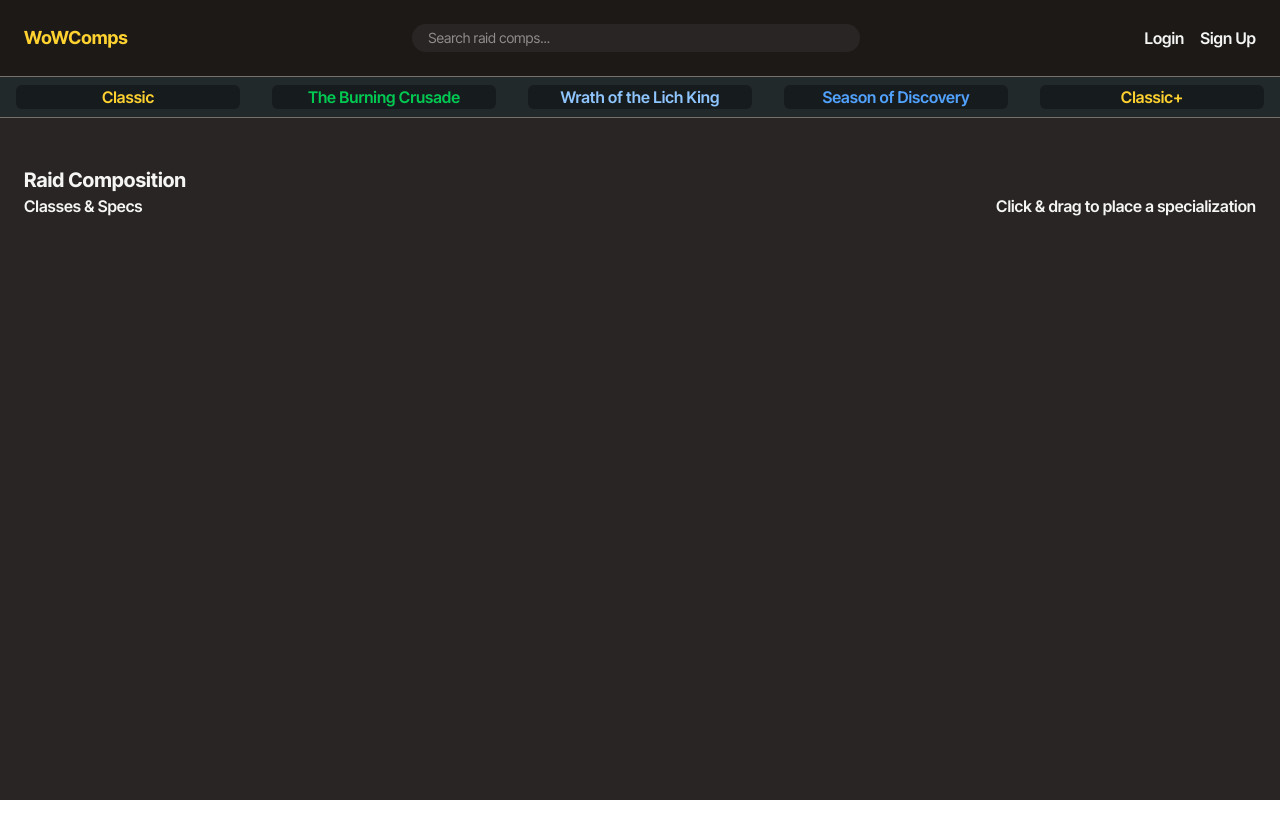
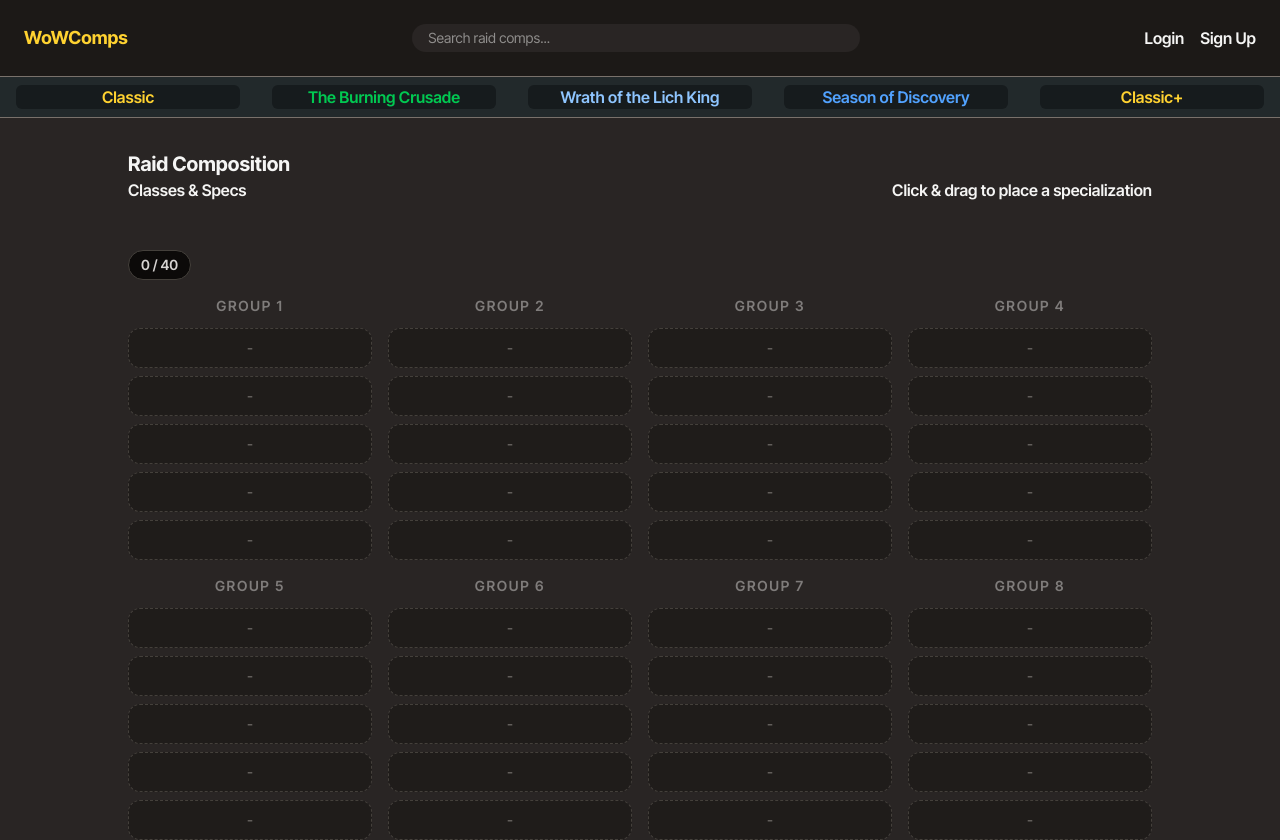
Before and after one commit to wjbetech/wowcomps, a React (Vite) app: page / in a window 1280 px wide. Before the commit the page ends 800 px from the top, so only its background shows below. Built offline with nearby package versions, Linux system fonts and the light colour scheme.

Commit message:
feat/frontend: added the initial RaidGrid component draft, only got 40-man for now.

```diff
--- a/src/App.tsx
+++ b/src/App.tsx
@@ -1,4 +1,5 @@
 import Navbar from "./components/Navbar";
+import RaidGrid from "./components/RaidGrid";
 import SpecsPanel from "./components/SpecsPanel";
 import SubNav from "./components/SubNav";
 
@@ -10,6 +11,7 @@ export function App({}: Props) {
       <Navbar />
       <SubNav />
       <SpecsPanel />
+      <RaidGrid />
     </main>
   );
 }
--- a/src/components/RaidGrid.tsx
+++ b/src/components/RaidGrid.tsx
@@ -1,5 +1,50 @@
-type Props = {};
+const GROUP_COUNT = 8;
+const SLOTS_PER_GROUP = 5;
 
-export default function RaidGrid({}: Props) {
-  return <div>RaidGrid</div>;
+const groups = Array.from({ length: GROUP_COUNT }, (_, groupIndex) => ({
+  id: groupIndex + 1,
+  slots: Array.from({ length: SLOTS_PER_GROUP }, (_, slotIndex) => ({
+    id: `${groupIndex + 1}-${slotIndex + 1}`,
+    label: `Slot ${slotIndex + 1}`,
+  })),
+}));
+
+export default function RaidGrid() {
+  return (
+    <section className="mx-auto w-full max-w-5xl">
+      <div className="rounded-3xl">
+        <div className="flex flex-col gap-3 border-stone-700/60 pb-4 sm:flex-row sm:items-end sm:justify-between">
+          <div className="flex items-center gap-3 text-sm">
+            <span className="rounded-full border border-stone-700 bg-stone-950 px-3 py-1 text-stone-300">
+              0 / 40
+            </span>
+          </div>
+        </div>
+
+        <div className="grid gap-4 xl:grid-cols-4">
+          {groups.map((group) => (
+            <article key={group.id} className="rounded-2xl">
+              <header className="mb-3 flex items-center justify-between">
+                <h3 className="text-sm font-semibold text-center w-full uppercase tracking-[0.12em] text-stone-300/50">
+                  Group {group.id}
+                </h3>
+              </header>
+
+              <div className="space-y-2">
+                {group.slots.map((slot) => (
+                  <button
+                    key={slot.id}
+                    type="button"
+                    className="flex h-10 w-full items-center justify-between rounded-xl border border-dashed border-stone-700 bg-stone-900/70 px-4 text-left transition hover:border-stone-500 hover:bg-stone-800/80"
+                  >
+                    <span className="text-sm w-full text-center text-stone-400/50">-</span>
+                  </button>
+                ))}
+              </div>
+            </article>
+          ))}
+        </div>
+      </div>
+    </section>
+  );
 }
--- a/src/components/SpecsPanel.tsx
+++ b/src/components/SpecsPanel.tsx
@@ -13,8 +13,8 @@
 
 export default function SpecsPanel() {
   return (
-    <section className="mx-auto w-full max-w-7xl px-4 py-8 sm:px-6 lg:px-2">
-      <div className="rounded-3xl p-4">
+    <section className="mx-auto w-full max-w-5xl py-8">
+      <div className="rounded-3xl">
         <div className="mb-4 flex items-end justify-between gap-4">
           <div>
             <h1 className="text-xl font-bold">Raid Composition</h1>
```
Also changed, not shown: 1 other file (tests, documents, lock files or other folders).
